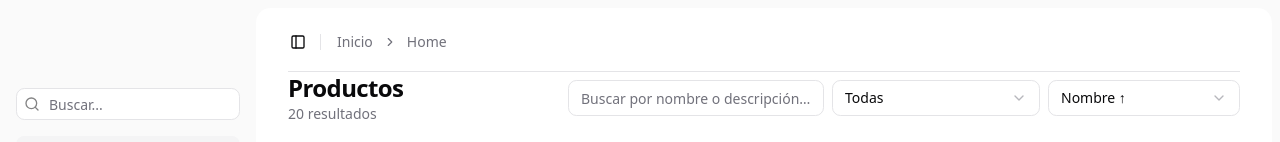
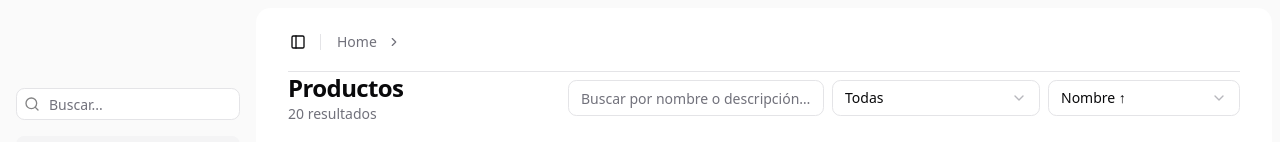
Before and after one commit to geb2701/API-Clases, a React (Vite) app in the folder store-tpo/: page / in a window 1280 px wide. Shown: the top 142 px of the page. Built offline with nearby package versions, Linux system fonts and the light colour scheme; what typescript-cookie would draw is missing.

Commit message:
Update breadcrumbs label and clean up spinner and route
Changed the breadcrumbs label from 'Inicio' to 'Home' for consistency. Removed unused imports and props from the Spinner component. Also removed the unused loader from the index route.

```diff
--- a/store-tpo/src/components/skeletons/spinner.tsx
+++ b/store-tpo/src/components/skeletons/spinner.tsx
@@ -1,5 +1,4 @@
 import { cn } from "@/lib/utils";
-import { Landmark } from "lucide-react";
 
 interface SpinnerProps {
 	size?: "sm" | "md" | "lg";
@@ -10,16 +9,9 @@ interface SpinnerProps {
 
 export default function Spinner({
 	size = "md",
-	iconSize = "md",
 	className,
 	message,
 }: SpinnerProps) {
-	const iconSizeClasses = {
-		sm: "size-4",
-		md: "size-6",
-		lg: "size-8",
-		xl: "size-12",
-	};
 
 	return (
 		<div className="flex flex-col items-center space-y-3">
--- a/store-tpo/src/layouts/breadcrumbs.tsx
+++ b/store-tpo/src/layouts/breadcrumbs.tsx
@@ -33,7 +33,7 @@ export function Breadcrumbs() {
 			<BreadcrumbList className="p-0">
 				<BreadcrumbItem className="hidden md:block">
 					<BreadcrumbLink asChild>
-						<Link to="/"> Inicio </Link>
+						<Link to="/"> Home </Link>
 					</BreadcrumbLink>
 				</BreadcrumbItem>
 				<BreadcrumbSeparator className="hidden md:block" />
--- a/store-tpo/src/routes/index.tsx
+++ b/store-tpo/src/routes/index.tsx
@@ -4,9 +4,4 @@ import { createFileRoute } from '@tanstack/react-router'
 
 export const Route = createFileRoute('/')({
   component: HomePage,
-  loader: () => {
-    return {
-      crumb: "Home",
-    };
-  },
 })
```
